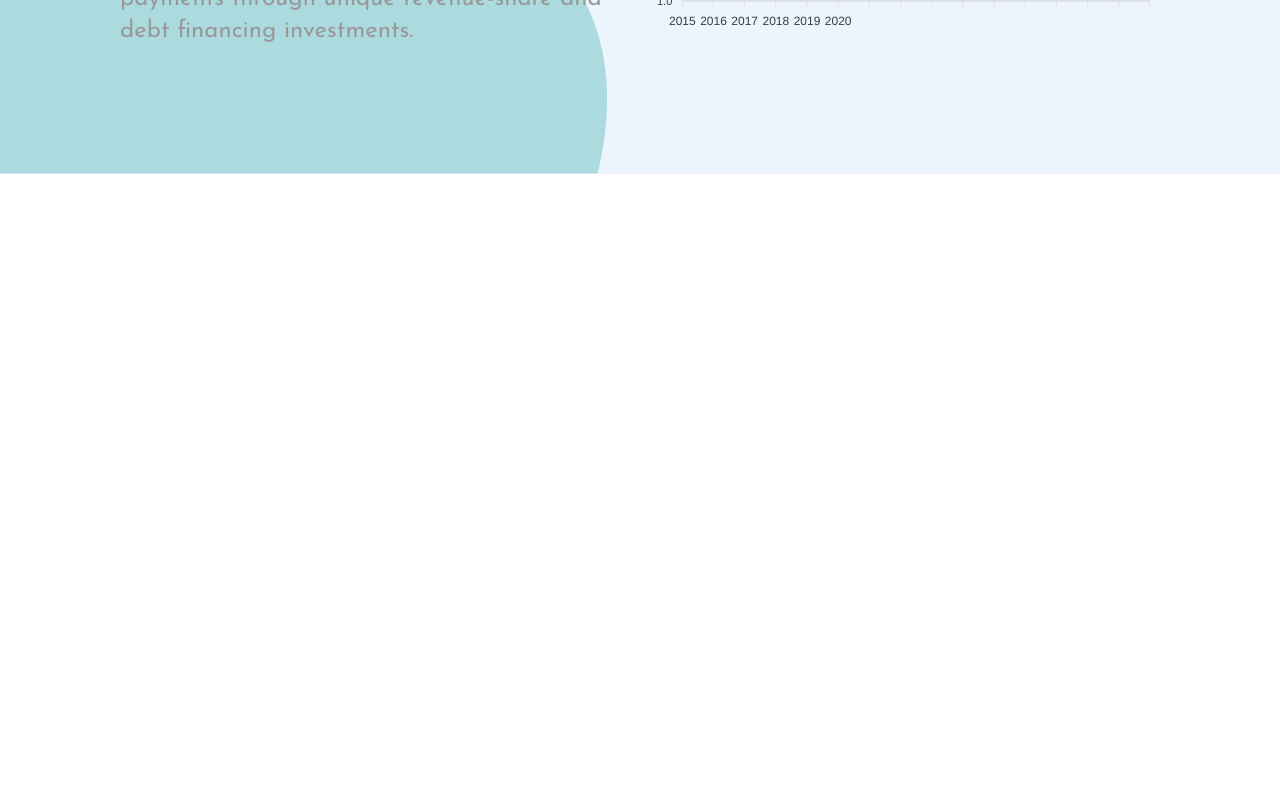
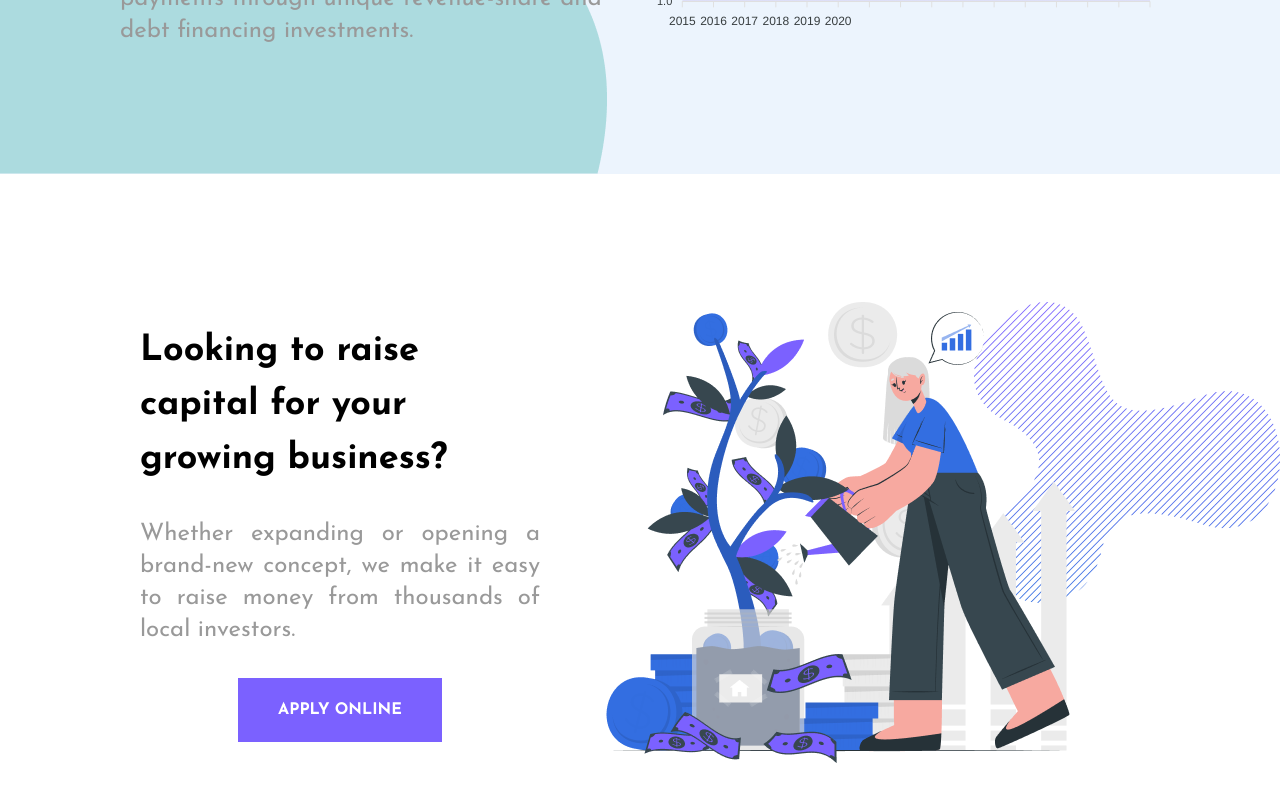
Before and after one commit to reza-alaedini/next-invest, a React (Create React App) app: page / in a window 1280 px wide. Shown: the part 2694-3494 px from the top of the page. Before the commit the page ends 2868 px from the top, so only its background shows below. Built offline with nearby package versions, Linux system fonts and the light colour scheme.

Commit message:
Raise Section completed-FC

```diff
--- a/src/App.js
+++ b/src/App.js
@@ -4,14 +4,16 @@ import React from "react";
 import Header from "./components/Header";
 import Cards from "./components/Cards";
 import PaidOuts from "./components/PaidOuts";
+import Raise from "./components/Raise";
 
 function App() {
   return (
-    <div>
+    <>
       <Header />
       <Cards />
       <PaidOuts />
-    </div>
+      <Raise />
+    </>
   );
 }
 
--- /dev/null
+++ b/src/components/Raise.js
@@ -0,0 +1,34 @@
+import React from "react";
+
+// shape
+import charImg from "./../assets/charImg.png";
+import shape from "./../assets/Shape2.png";
+
+function Raise() {
+  return (
+    <div className="px-10 my-32  w-full relative">
+      <img src={shape} className="absolute top-0 right-0 z-0 w-1/2 md:w-auto" />
+      <div className="container mx-auto flex flex-wrap justify-center items-center">
+        <div className="w-full md:w-1/3 flex flex-col justify-between h-full">
+          <p className="text-4xl ms:text-5xl font-bold leading-normal">
+            Looking to raise capital for your growing business?
+          </p>
+          <p className="text-xl md:text-2xl font-normal text-[#999] leading-9 text-justify my-8">
+            Whether expanding or opening a brand-new concept, we make it easy to
+            raise money from thousands of local investors.
+          </p>
+          <div className="text-center">
+            <button className="uppercase text-white bg-[#7B61FF] py-5 px-10 text-base font-bold transition-colors hover:bg-[#5438dc]">
+              Apply Online
+            </button>
+          </div>
+        </div>
+        <div className="w-full md:w-1/2 flex justify-center items-center">
+          <img src={charImg} className="z-10" />
+        </div>
+      </div>
+    </div>
+  );
+}
+
+export default Raise;
```
Also changed, not shown: src/assets/charImg.png (added).
